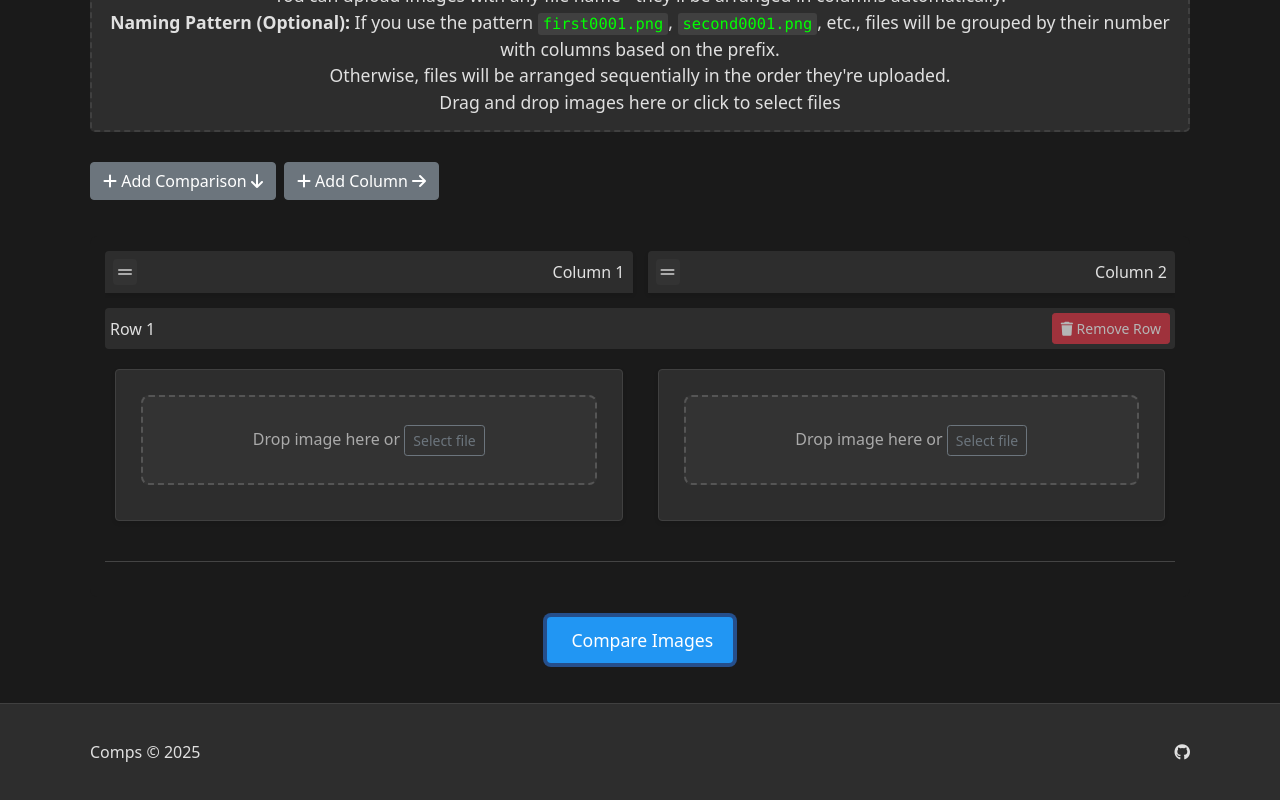
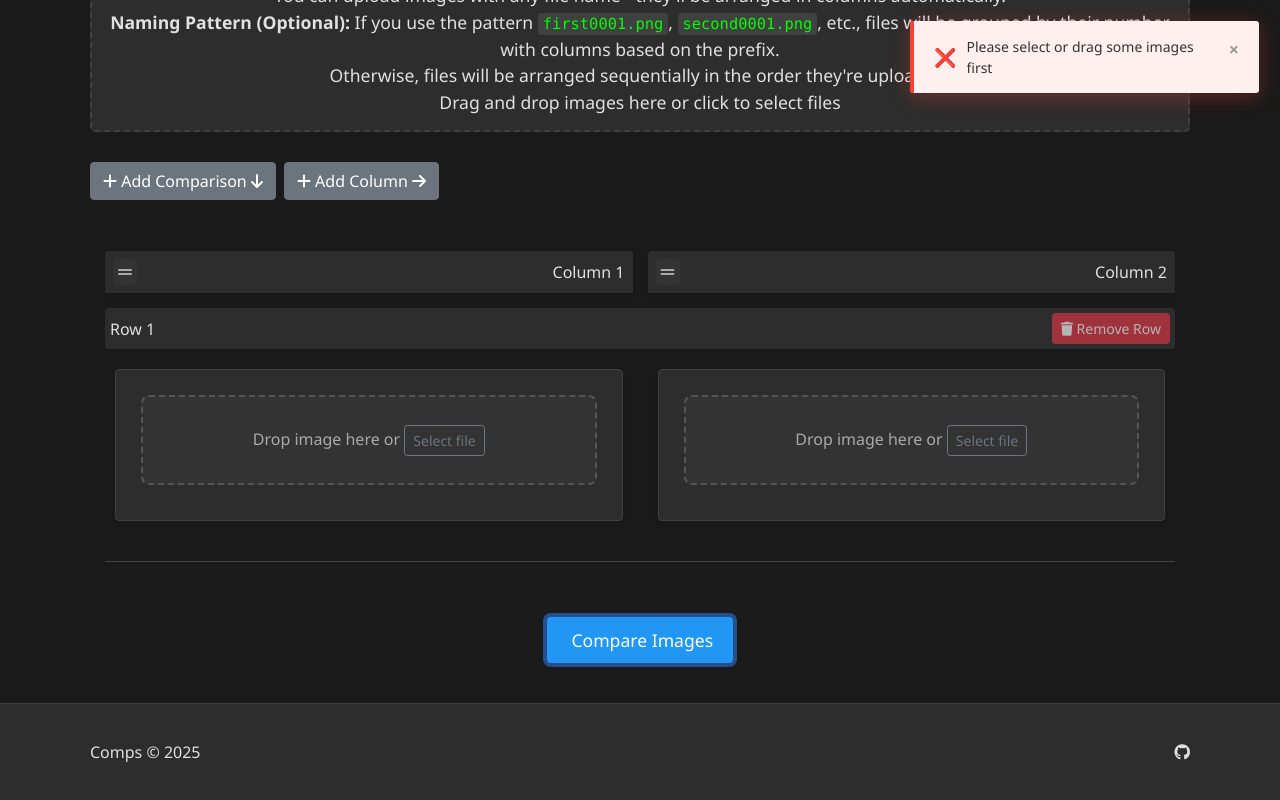
Before and after one commit to thezak48/comps, a plain HTML site: page templates/index.html in a window 1280 px wide. Both pictures are taken after a click on the button "Compare Images". Shown: the part 305-1105 px from the top of the page. Drawn offline with nearby package versions, Linux system fonts and the light colour scheme.

Commit message:
fix(upload): :bug: errors are unnoticable when you go to upload a comp #28

```diff
--- a/static/css/style.css
+++ b/static/css/style.css
@@ -764,3 +764,96 @@ body.has-fixed-nav {
 .expiration-info .badge {
     background-color: #17a2b8;
 }
+
+/* General Styles */
+body {
+    font-family: 'Segoe UI', Tahoma, Geneva, Verdana, sans-serif;
+    margin: 0;
+}
+
+/* Toast Notification System */
+.toast-container {
+    position: fixed;
+    display: block !important;
+    top: 20px;
+    right: 20px;
+    z-index: 9999;
+    display: flex;
+    flex-direction: column;
+    gap: 10px;
+    max-width: 350px;
+}
+
+.toast {
+    background-color: #fff;
+    display: flex !important;
+    color: #333;
+    padding: 15px 20px !important;
+    border-radius: 4px;
+    box-shadow: 0 4px 12px rgba(0, 0, 0, 0.15);
+    display: flex;
+    align-items: flex-start;
+    animation: toast-in 0.3s ease-out forwards;
+    overflow: hidden;
+    margin-bottom: 10px;
+}
+
+.toast-content {
+    flex: 1;
+    display: flex;
+    align-items: center;
+}
+
+.toast.error {
+    border-left: 4px solid #f44336 !important;
+    background-color: #fff0f0 !important;
+    animation: toast-in-error 0.3s ease-out forwards, toast-pulse-error 2s infinite;
+}
+
+.toast.success {
+    border-left: 4px solid #4caf50 !important;
+    background-color: #f0fff0 !important;
+    animation: toast-in 0.3s ease-out forwards;
+}
+
+.toast.warning {
+    border-left: 4px solid #ff9800 !important;
+    background-color: #fffaf0 !important;
+    animation: toast-in 0.3s ease-out forwards, toast-pulse-warning 2s infinite;
+}
+
+.toast-icon {
+    margin-right: 10px;
+    font-size: 18px;
+}
+
+.toast-message {
+    font-size: 14px;
+    font-weight: 500;
+}
+
+.toast .toast-close {
+    margin-left: 10px;
+    cursor: pointer;
+    font-weight: bold;
+    font-size: 18px;
+    color: #999;
+}
+
+@keyframes toast-in {
+    from { transform: translateX(100%); opacity: 0; }
+    to { transform: translateX(0); opacity: 1; }
+}
+
+@keyframes toast-out {
+    from { transform: translateX(0); opacity: 1; }
+    to { transform: translateX(100%); opacity: 0; }
+}
+
+@keyframes toast-pulse-error {
+    0%, 100% { box-shadow: 0 4px 12px rgba(244, 67, 54, 0.15); }
+    50% { box-shadow: 0 4px 20px rgba(244, 67, 54, 0.3); }
+}
+
+/* Navbar Styles */
+.navbar {
--- a/static/js/upload.js
+++ b/static/js/upload.js
@@ -1,3 +1,66 @@
+// Toast notification system
+const toastContainer = document.createElement('div');
+toastContainer.className = 'toast-container';
+console.log('Creating toast container:', toastContainer);
+document.body.appendChild(toastContainer);
+
+/**
+ * Show a toast notification
+ * @param {string} message - The message to display
+ * @param {string} type - The type of notification: 'error', 'success', or 'warning'
+ * @param {number} duration - How long to show the notification in ms (default: 5000ms)
+ */
+function showToast(message, type = 'error', duration = 5000) {
+    console.log('showToast called with message:', message, 'type:', type);
+    // Create toast element
+    const toast = document.createElement('div');
+    toast.className = `toast ${type}`;
+
+    // Add icon based on type
+    let icon = '';
+    switch(type) {
+        case 'error': icon = '❌'; break;
+        case 'success': icon = '✅'; break;
+        case 'warning': icon = '⚠️'; break;
+        default: icon = 'ℹ️';
+    }
+
+    // Create toast content
+    toast.innerHTML = `
+<div class="toast-content">
+    <span class="toast-icon">${icon}</span>
+    <span class="toast-message">${message}</span>
+</div>
+<span class="toast-close">×</span>
+`;
+    console.log('Toast HTML:', toast.innerHTML);
+
+    // Add to container
+    toastContainer.appendChild(toast);
+
+    console.log('Toast added to container:', toast);
+    // Add close button functionality
+    const closeBtn = toast.querySelector('.toast-close');
+    closeBtn.addEventListener('click', () => {
+        toast.style.animation = 'toast-out 0.3s forwards';
+        setTimeout(() => {
+            toastContainer.removeChild(toast);
+        }, 300);
+    });
+
+    // Auto-remove after duration
+    setTimeout(() => {
+        if (toast.parentNode === toastContainer) {
+            toast.style.animation = 'toast-out 0.3s forwards';
+            setTimeout(() => {
+                if (toast.parentNode === toastContainer) {
+                    toastContainer.removeChild(toast);
+                }
+            }, 300);
+        }
+    }, duration);
+}
+
 const dropZone = document.getElementById('dropZone');
 const fileInput = document.getElementById('fileInput');
 const preview = document.getElementById('preview');
@@ -1005,11 +1068,15 @@ function updateColumnControls() {
     });
 }
 
+// Replace the old showError function with our toast notification system
 function showError(message) {
-    const errorDiv = document.createElement('div');
-    errorDiv.className = 'error-message';
-    errorDiv.textContent = message;
-    preview.insertAdjacentElement('beforebegin', errorDiv);
+    console.log('showError called with message:', message);
+    showToast(message, 'error');
+}
+
+function showSuccess(message) {
+    console.log('showSuccess called with message:', message);
+    showToast(message, 'success');
 }
 
 function validateMetadata() {
@@ -1067,7 +1134,7 @@ document.getElementById('uploadButton').addEventListener('click', async () => {
     }
 
     if (selectedFiles.size === 0) {
-        alert('Please select or drag some images first');
+        showError('Please select or drag some images first');
         return;
     }
 
@@ -1077,7 +1144,7 @@ document.getElementById('uploadButton').addEventListener('click', async () => {
     const metadata = getMetadata();
 
     if (selectedFiles.size > 10) {
-        alert('Maximum 10 files allowed');
+        showError('Maximum 10 files allowed');
         return;
     }
 
@@ -1145,12 +1212,14 @@ document.getElementById('uploadButton').addEventListener('click', async () => {
         console.log('Upload response received:', response);
         const data = await response.json();
         console.log('Upload response data:', data);
+        showSuccess('Upload successful! Redirecting to comparison view...');
         clearMetadata();
         window.location.href = `/compare/${data.comparison_id}`;
     } catch (error) {
         console.error('Upload failed:', error);
         showError('Upload failed: ' + error.message);
     } finally {
+        console.log('Upload completed');
         uploadInProgress = false;
         uploadButton.disabled = false;
         uploadButton.textContent = 'Compare Images';
@@ -1178,4 +1247,7 @@ window.addEventListener('DOMContentLoaded', function() {
         const tooltips = document.querySelectorAll('[data-bs-toggle="tooltip"]');
         tooltips.forEach(tooltip => new bootstrap.Tooltip(tooltip));
     }
+
+    // Test toast notification system
+    setTimeout(() => showToast('Upload form ready. Drag and drop images or click to select files.', 'success', 3000), 500);
 });
```
Also changed, not shown: 1 other file.
